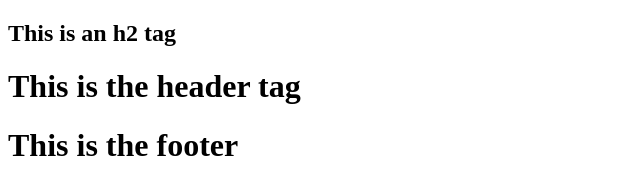
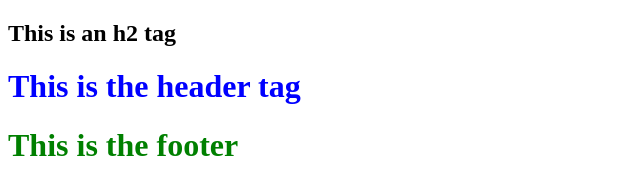
Before and after one commit to LUC-Intro-to-Web-Development/cpst342_fall2025_class_ex_repo, a plain HTML site: page index.html in a window 1280 px wide. Shown: the whole page, without its empty margins (0-640 px from the left). Drawn offline with Linux system fonts and the light colour scheme.

Commit message:
added styles to head

```diff
--- a/index.html
+++ b/index.html
@@ -2,6 +2,14 @@
 <html><!--Root Tag-->
     <head>
         <title>See me in Browser Tab</title>
+        <style>
+            header h1 {
+                color: blue;
+            }
+            footer h1 {
+                color: green;
+            }
+        </style>
     </head>
     <body>
         <header>
```
